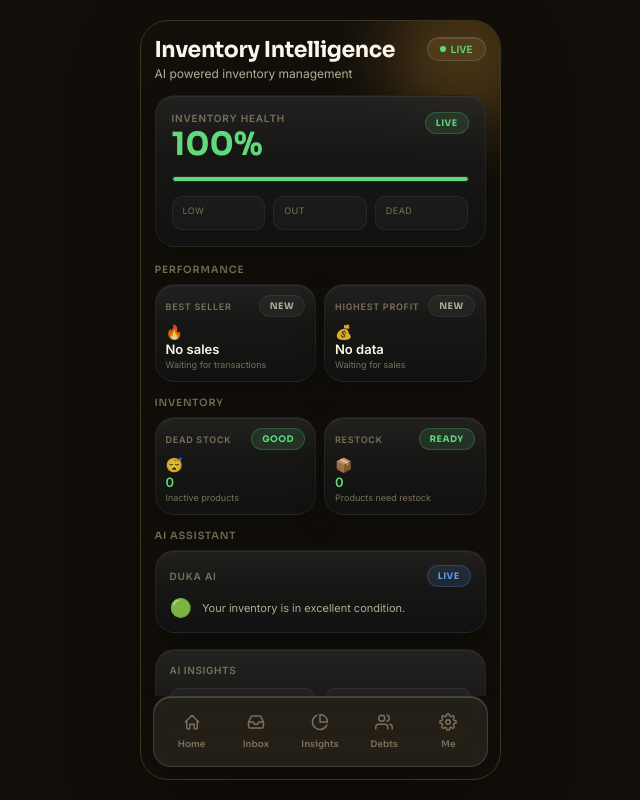
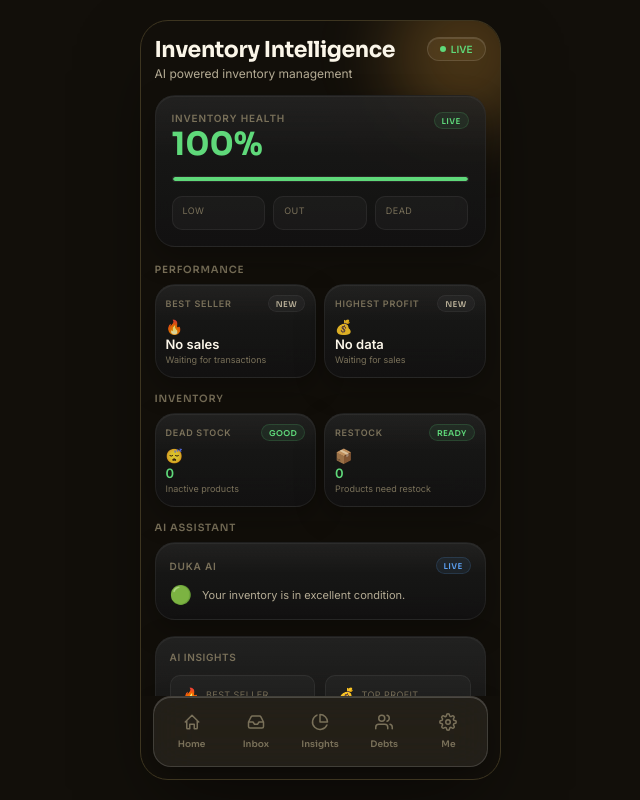
Before and after one commit to bred9702-svg/Duka-app-fin, a React (Vite) app: page /inventory in a window 1280 px wide. Shown: the whole page, without its empty margins (320-960 px from the left). Built offline with nearby package versions, Linux system fonts and the light colour scheme; no server answers; the database is empty.

Commit message:
Update Badge.jsx

```diff
--- a/src/components/ui/Badge.jsx
+++ b/src/components/ui/Badge.jsx
@@ -1,32 +1,32 @@
 const VARIANTS = {
   warn: {
-    background: 'rgba(240,169,61,.12)',
+    background: 'rgba(240,169,61,.08)',
     color: '#F0A93D',
-    border: '1px solid rgba(240,169,61,.22)',
+    border: '1px solid rgba(240,169,61,.16)',
   },
 
   ok: {
-    background: 'rgba(95,217,122,.12)',
+    background: 'rgba(95,217,122,.08)',
     color: '#5FD97A',
-    border: '1px solid rgba(95,217,122,.22)',
+    border: '1px solid rgba(95,217,122,.16)',
   },
 
   info: {
-    background: 'rgba(91,159,240,.12)',
+    background: 'rgba(91,159,240,.08)',
     color: '#5B9FF0',
-    border: '1px solid rgba(91,159,240,.22)',
+    border: '1px solid rgba(91,159,240,.16)',
   },
 
   red: {
-    background: 'rgba(255,107,91,.12)',
+    background: 'rgba(255,107,91,.08)',
     color: '#FF6B5B',
-    border: '1px solid rgba(255,107,91,.22)',
+    border: '1px solid rgba(255,107,91,.16)',
   },
 
   gray: {
-    background: 'rgba(255,255,255,.04)',
+    background: 'rgba(255,255,255,.03)',
     color: 'var(--text-mid)',
-    border: '1px solid rgba(255,255,255,.06)',
+    border: '1px solid rgba(255,255,255,.05)',
   },
 }
 
@@ -44,17 +44,17 @@ export default function Badge({
         alignItems: 'center',
         justifyContent: 'center',
 
-        minHeight: 22,
+        minHeight: 17,
 
-        padding: '0 10px',
+        padding: '0 7px',
 
         borderRadius: 999,
 
-        fontSize: 9,
+        fontSize: 8,
 
-        fontWeight: 700,
+        fontWeight: 600,
 
-        letterSpacing: '.05em',
+        letterSpacing: '.04em',
 
         textTransform: 'uppercase',
 
```
